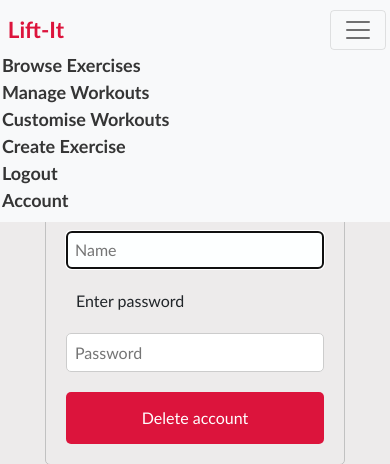
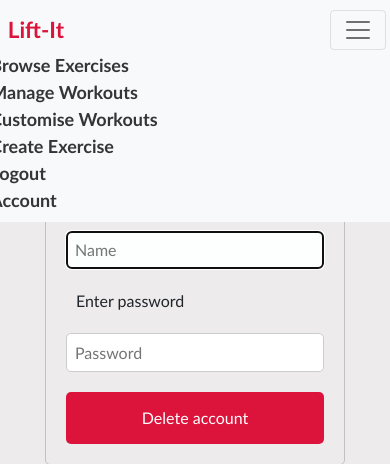
Before and after one commit to etcheekes/Liftit_Django, a Django app: page /home/account/ in a window 390 px wide, after a click that opens the changed part. Shown: the top 464 px of the page. Run offline with Django 4.2, Linux system fonts and the light colour scheme; the visitor is signed in with stand-in values (Sample User, id 1).

Commit message:
minor stylistic changes

```diff
--- a/liftit/workout_planner/static/styles.css
+++ b/liftit/workout_planner/static/styles.css
@@ -1,3 +1,8 @@
+
+a {
+    text-decoration: none;
+  }
+
 /* customize navigation bar*/
 
 .center_nav {
@@ -11,7 +16,6 @@
       font-weight: normal;
       padding: 20px 20px;
       color: rgb(53, 53, 53);
-      text-decoration: none;
       font-weight: bold;
       font-size: 18px;
   }
@@ -25,10 +29,10 @@
     color: crimson;
   }
 
-  /* navigation bar customisation for dropdown menu, dropdown triggers at 982px width */
-  @media only screen and (max-width: 991px) {
+  /* navigation bar customisation for dropdown menu when dropdown triggers at 1200px (as nav class = navbar-expand-xl */
+  @media only screen and (max-width: 1200px) {
       .nav-item > a {
-          padding: 2vw 3vw;
+          padding: 0;
       }
 
   }
@@ -53,7 +57,7 @@
 
   .center_div{
     margin: auto;
-    width: 40%;
+    width: 50vw;
   }
 
   /* center text */
--- a/liftit/workout_planner/templates/customise-workouts.html
+++ b/liftit/workout_planner/templates/customise-workouts.html
@@ -13,7 +13,7 @@
             {% csrf_token %}
             <h2 class="wk_name_placeholder">Your Workout</h2>
             <select name="wk_plan" class="wide-select" id="get_wk_name">
-                <option style="display:none;" value="0">Select Workout</option>
+                <option style="display:none;" value="0">Workout</option>
                 {% for i in user_workouts %}
                 <option value="{{ i.wk_name }}">{{ i.wk_name }}</option>
                 {% endfor %}
--- a/liftit/workout_planner/templates/layout.html
+++ b/liftit/workout_planner/templates/layout.html
@@ -27,7 +27,7 @@
 
     <body>
         <!-- navigation bar -->
-        <nav class="navbar fixed-top navbar-expand-lg navbar-light bg-light py-2">
+        <nav class="navbar fixed-top navbar-expand-xl navbar-light bg-light py-2">
             <a href="/" class="navbar-brand" id="brand_name">Lift-It</a>
             <button class="navbar-toggler" data-bs-toggle="collapse" data-bs-target="#navbar">
                 <span class="navbar-toggler-icon"></span>
```
